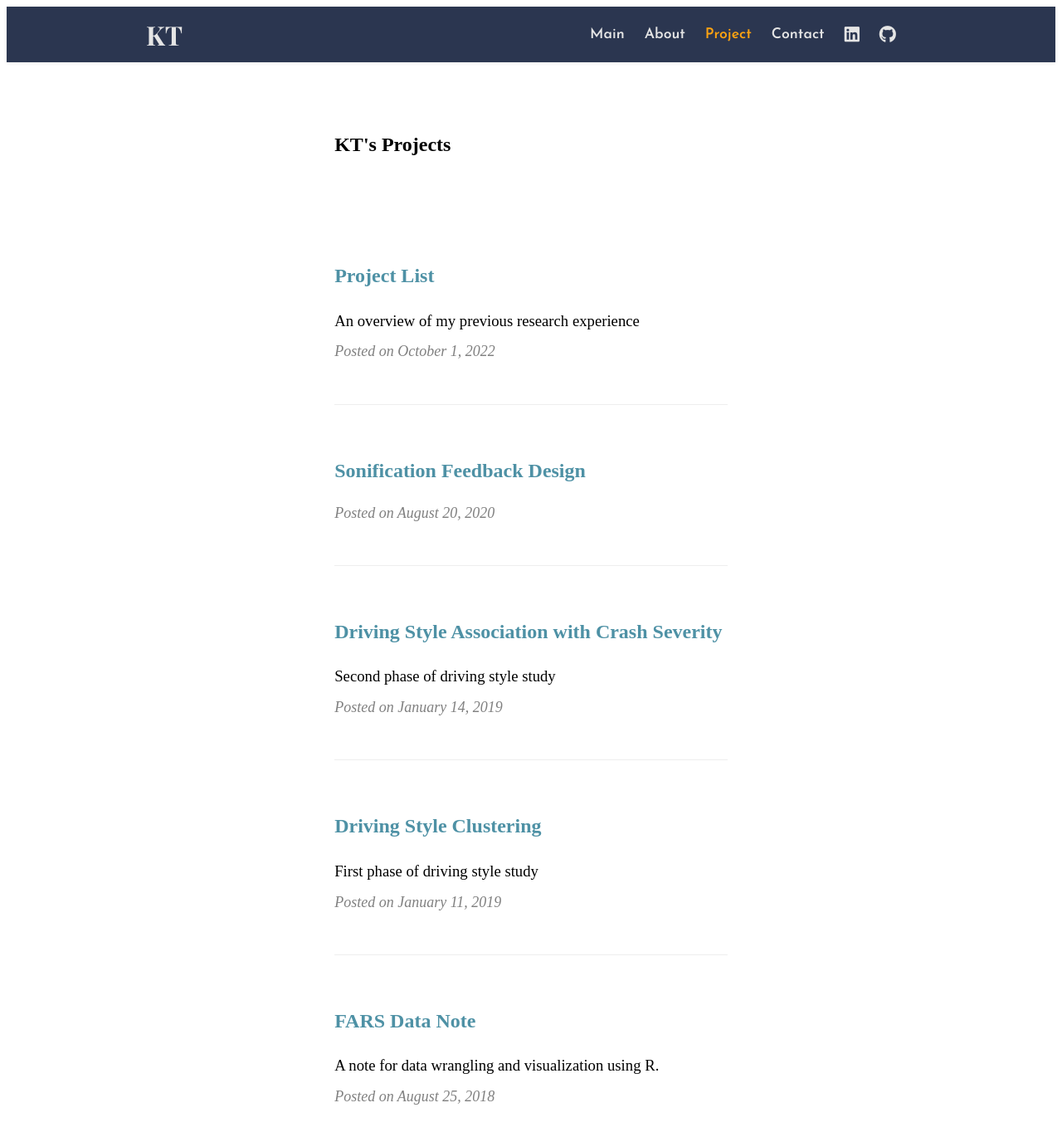
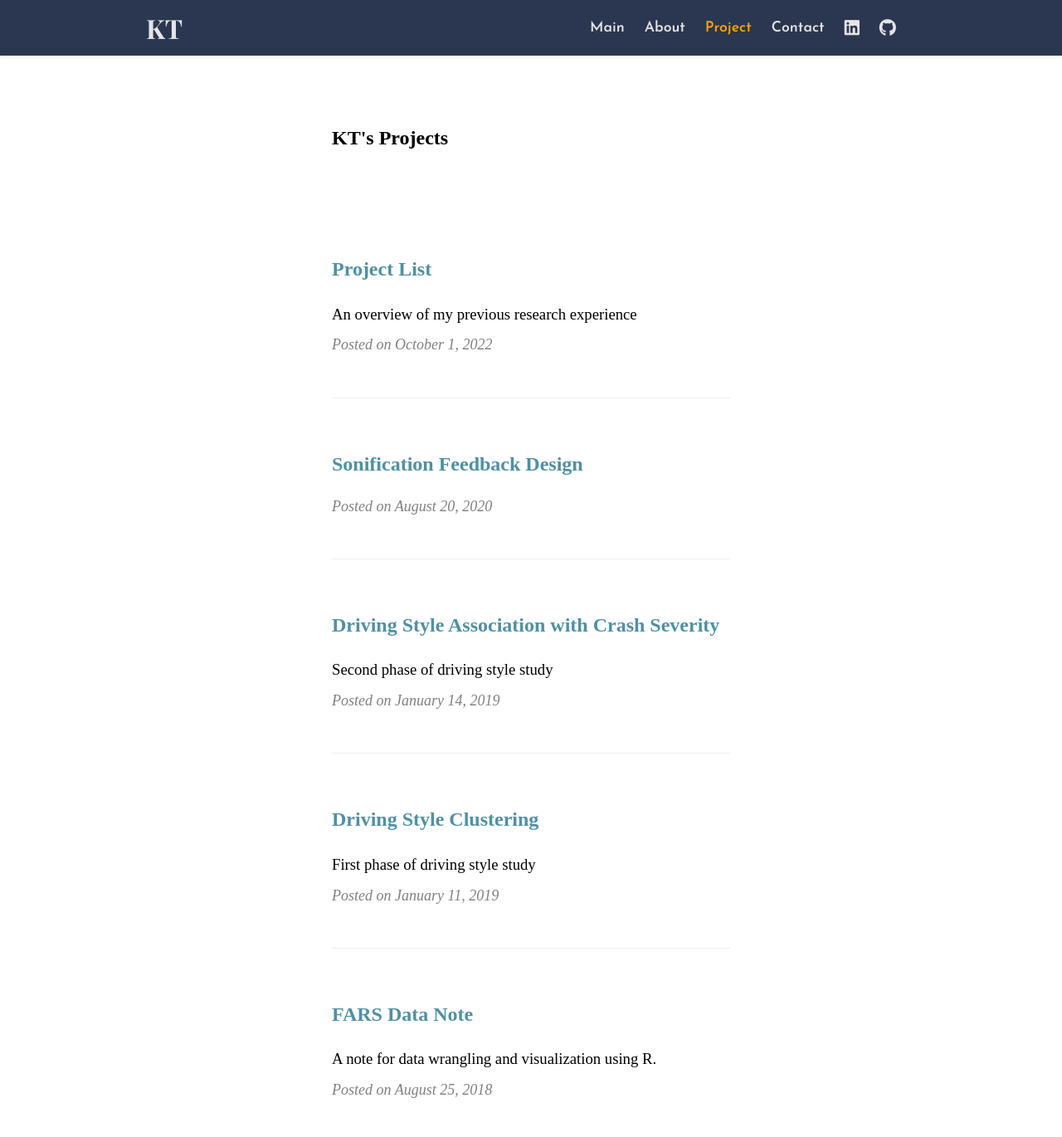
Before and after one commit to ktchen0504/ktchen0504.github.io, a Jekyll site: the page built from blog/index.html, in a window 1280 px wide and 1400 px high. Shown: the top 1370 px of the window at 83% size. Built offline with Jekyll 4.4.1, drawn with Linux system fonts in a browser that asks for light colours; some web fonts are replaced; a style sheet for code colours, icons or effects is not loaded.

```diff
--- a/css/blog.css
+++ b/css/blog.css
@@ -1,4 +1,10 @@
 /*--   blog post content page  --*/
+
+html, body {
+  margin: 0;
+  padding: 0;
+  box-sizing: border-box;
+}
 
 .post-preview {
   padding: 40px 0;
--- a/css/post.css
+++ b/css/post.css
@@ -1,6 +1,12 @@
 /*--   post page  --*/
 
 @import url("pygment_highlights.css");
+
+html, body {
+  margin: 0;
+  padding: 0;
+  box-sizing: border-box;
+}
 
 .posts>h1 {
   font-size: 2.5rem;
```
